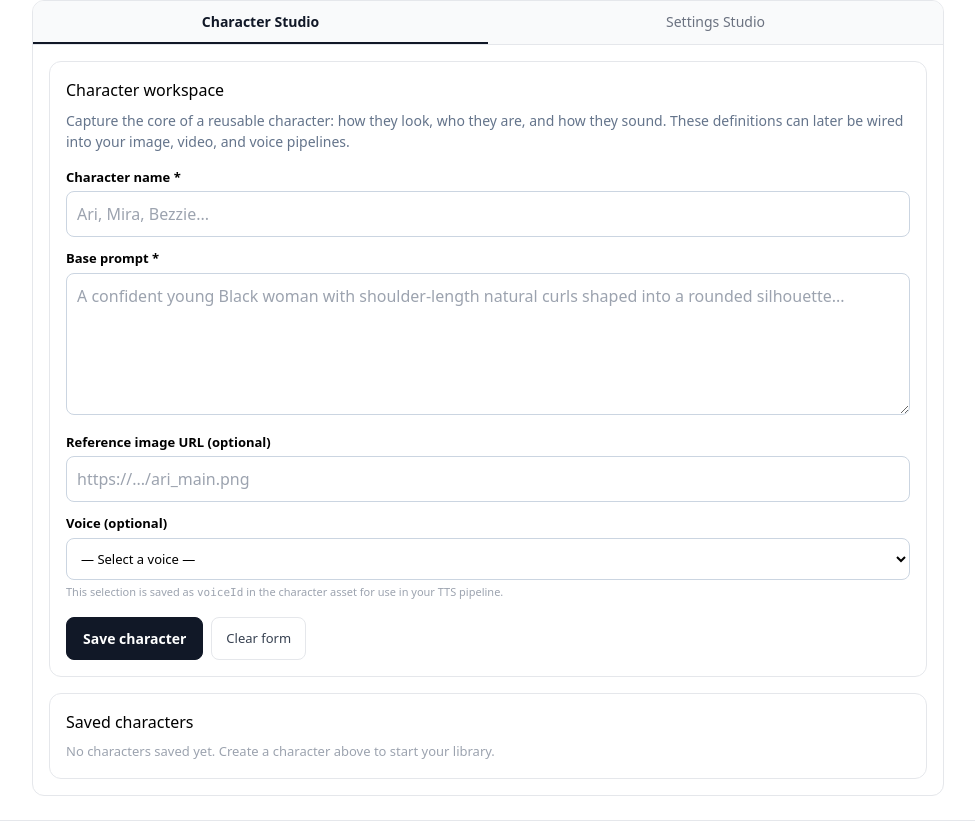
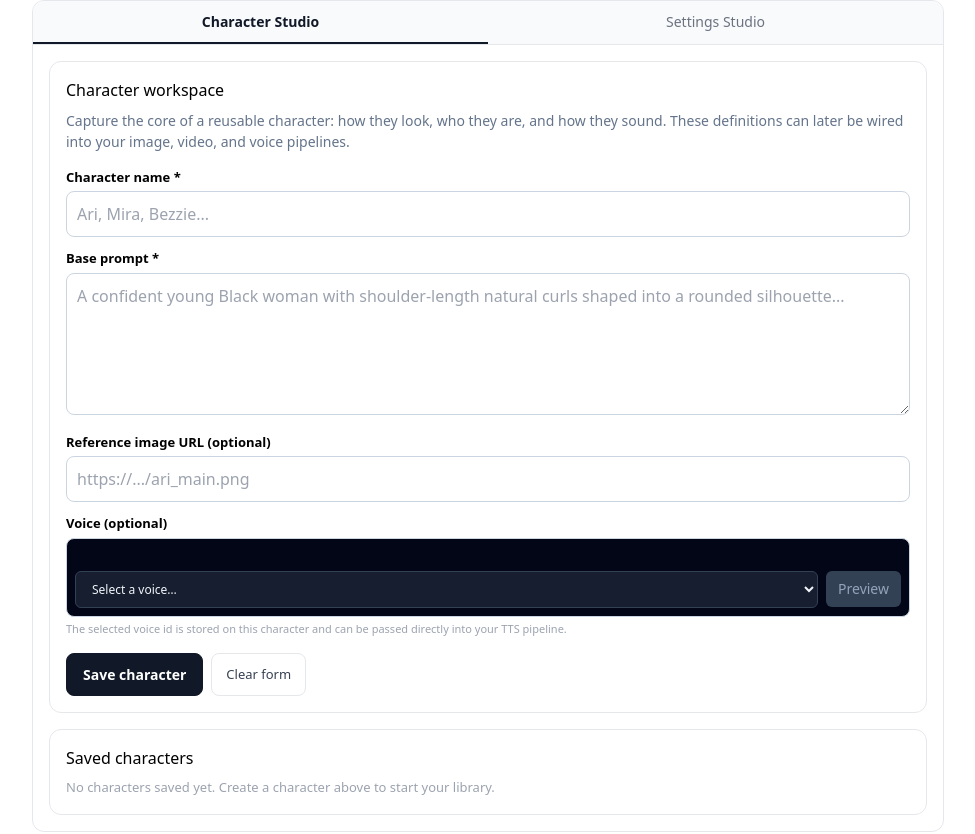
Before and after one commit to JSebree/ai-wizard, a React (Vite) app: page /studios in a window 1280 px wide. Shown: the part 362-1196 px from the top of the page, without its empty margins (152-1127 px from the left). Built offline with nearby package versions, Linux system fonts and the light colour scheme.

Commit message:
updating character studio with voice picker

```diff
--- a/src/studios/CharacterStudioDemo.jsx
+++ b/src/studios/CharacterStudioDemo.jsx
@@ -1,16 +1,7 @@
 import React, { useState, useEffect } from "react";
-
+import VoiceStep from "../interview/steps/VoiceStep.jsx";
 
 const STORAGE_KEY = "sceneme.characters";
-
-// Temporary voice presets for the Character Studio.
-// TODO: Replace with your shared VOICE_PRESETS or dynamic registry.
-const VOICE_PRESETS = [
-  "voice_narrator_warm",
-  "voice_confident_host_female",
-  "voice_casual_friend_male",
-  "voice_child_playful",
-];
 
 export default function CharacterStudioDemo() {
   const [name, setName] = useState("");
@@ -192,27 +183,29 @@ export default function CharacterStudioDemo() {
             >
               Voice (optional)
             </label>
-            <select
-              value={voiceId}
-              onChange={(e) => setVoiceId(e.target.value)}
+            <div
               style={{
-                width: "100%",
-                padding: 10,
                 borderRadius: 8,
                 border: "1px solid #CBD5E1",
-                background: "#FFFFFF",
-                fontSize: 13,
+                padding: 8,
+                background: "#020617",
               }}
             >
-              <option value="">— Select a voice —</option>
-              {VOICE_PRESETS.map((v) => (
-                <option key={v} value={v}>
-                  {v}
-                </option>
-              ))}
-            </select>
+              <VoiceStep
+                value={voiceId}
+                onChange={(id) => {
+                  // VoiceStep emits onChange(id, label); we only need the id here.
+                  if (typeof id === "string") {
+                    setVoiceId(id);
+                  } else if (id && typeof id === "object" && id.voiceId) {
+                    setVoiceId(id.voiceId);
+                  }
+                }}
+                className="text-xs"
+              />
+            </div>
             <p style={{ marginTop: 4, fontSize: 11, color: "#9CA3AF" }}>
-              This selection is saved as <code>voiceId</code> in the character asset for use in your
+              The selected voice id is stored on this character and can be passed directly into your
               TTS pipeline.
             </p>
           </div>
```
